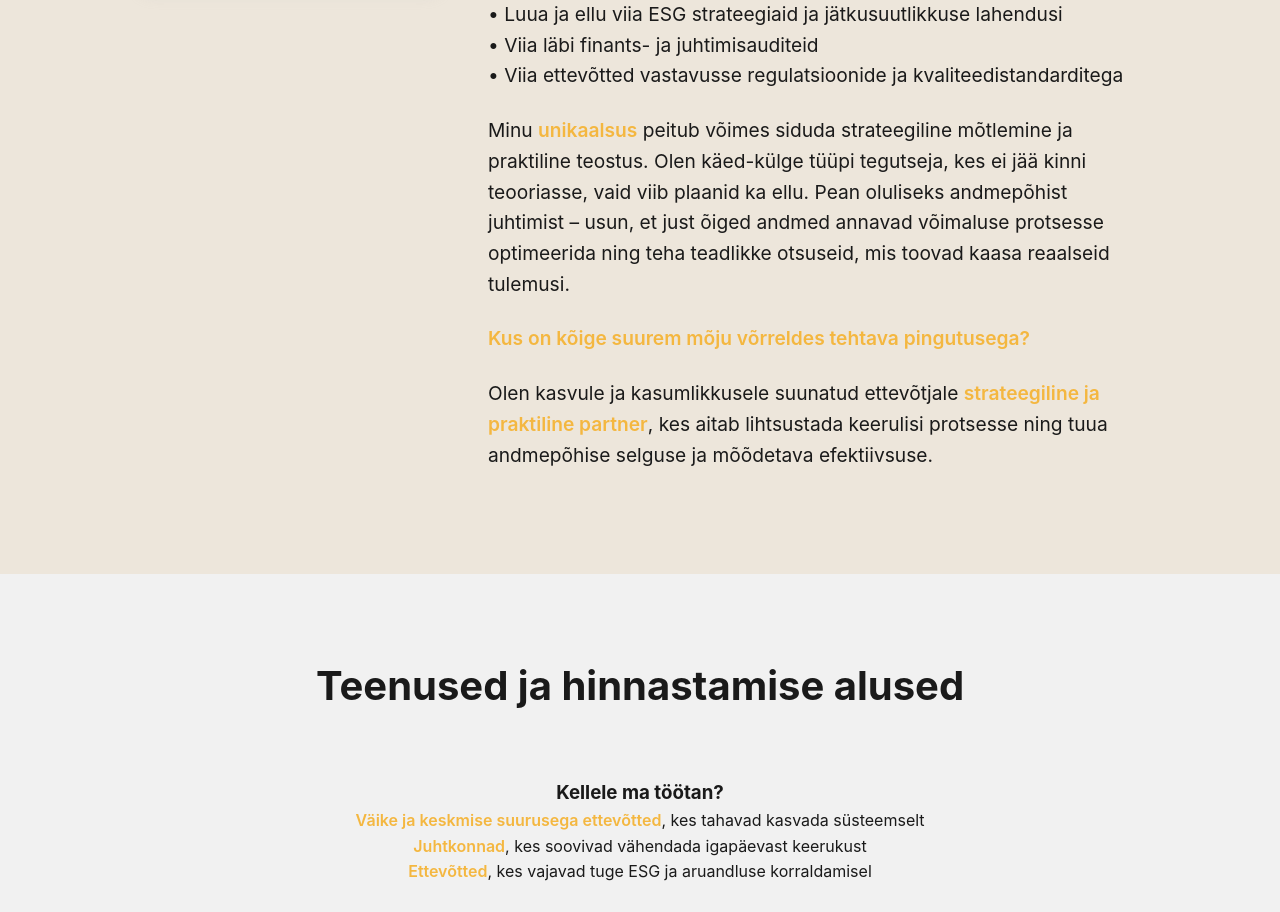
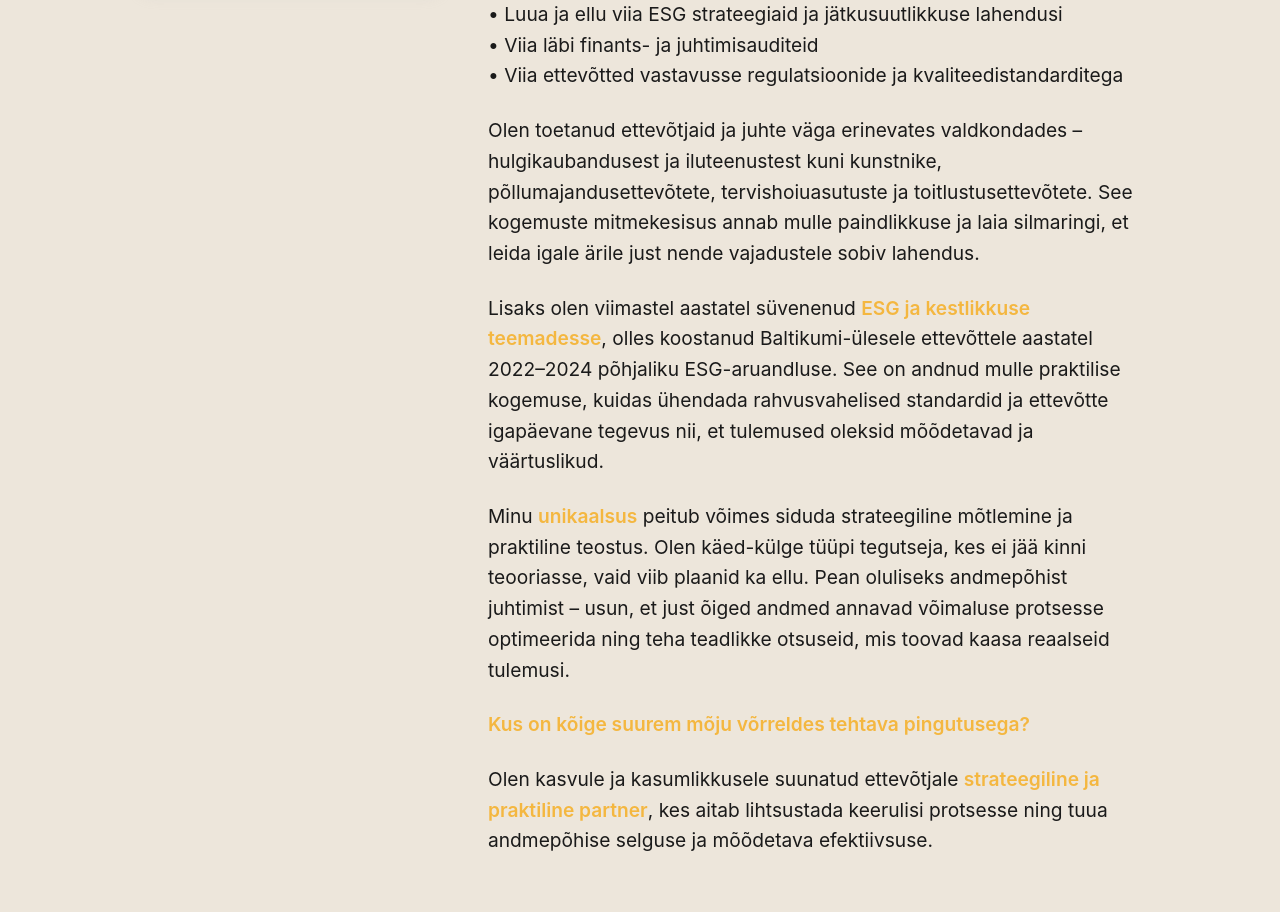
Before and after one commit to kirkelaht/index.html, a plain HTML site: page index.html in a window 1280 px wide. Shown: the part 992-1904 px from the top of the page. Drawn offline with Linux system fonts and the light colour scheme.

Commit message:
Update Kes on Kirke? section with enhanced content
- Added detailed experience across diverse industries
- Enhanced ESG and sustainability expertise description
- Added specific ESG reporting experience (2022-2024)
- Improved content flow and professional positioning
- Maintained existing styling and structure

```diff
--- a/index.html
+++ b/index.html
@@ -819,9 +819,11 @@
       • Luua ja ellu viia ESG strateegiaid ja jätkusuutlikkuse lahendusi<br>
       • Viia läbi finants- ja juhtimisauditeid<br>
       • Viia ettevõtted vastavusse regulatsioonide ja kvaliteedistandarditega</p>
+      <p>Olen toetanud ettevõtjaid ja juhte väga erinevates valdkondades – hulgikaubandusest ja iluteenustest kuni kunstnike, põllumajandusettevõtete, tervishoiuasutuste ja toitlustusettevõtete. See kogemuste mitmekesisus annab mulle paindlikkuse ja laia silmaringi, et leida igale ärile just nende vajadustele sobiv lahendus.</p>
+      <p>Lisaks olen viimastel aastatel süvenenud <span class="accent">ESG ja kestlikkuse teemadesse</span>, olles koostanud Baltikumi-ülesele ettevõttele aastatel 2022–2024 põhjaliku ESG-aruandluse. See on andnud mulle praktilise kogemuse, kuidas ühendada rahvusvahelised standardid ja ettevõtte igapäevane tegevus nii, et tulemused oleksid mõõdetavad ja väärtuslikud.</p>
       <p>Minu <span class="accent">unikaalsus</span> peitub võimes siduda strateegiline mõtlemine ja praktiline teostus. Olen käed-külge tüüpi tegutseja, kes ei jää kinni teooriasse, vaid viib plaanid ka ellu. Pean oluliseks andmepõhist juhtimist – usun, et just õiged andmed annavad võimaluse protsesse optimeerida ning teha teadlikke otsuseid, mis toovad kaasa reaalseid tulemusi.</p>
       <p><span class="accent">Kus on kõige suurem mõju võrreldes tehtava pingutusega?</span></p>
-              <p>Olen kasvule ja kasumlikkusele suunatud ettevõtjale <span class="accent">strateegiline ja praktiline partner</span>, kes aitab lihtsustada keerulisi protsesse ning tuua andmepõhise selguse ja mõõdetava efektiivsuse.</p>
+      <p>Olen kasvule ja kasumlikkusele suunatud ettevõtjale <span class="accent">strateegiline ja praktiline partner</span>, kes aitab lihtsustada keerulisi protsesse ning tuua andmepõhise selguse ja mõõdetava efektiivsuse.</p>
       </div>
     </div>
   </section>
```
